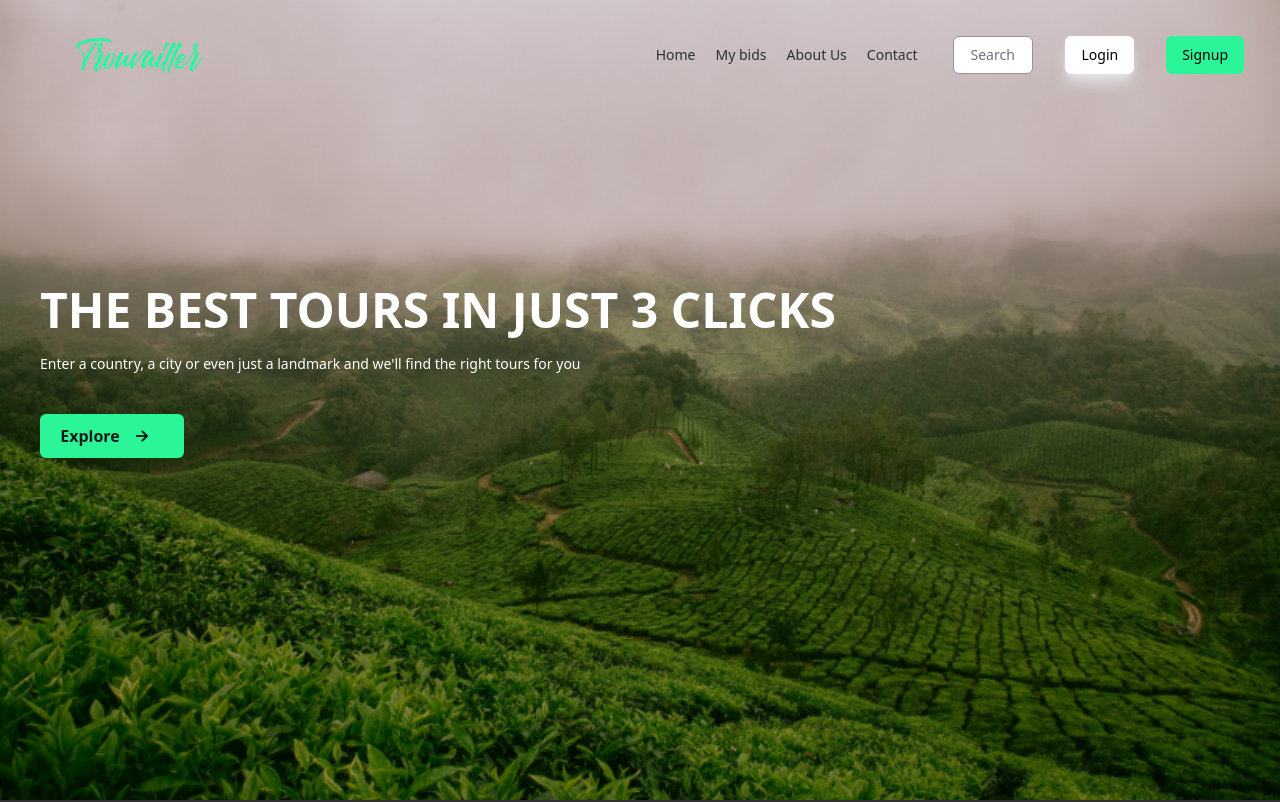
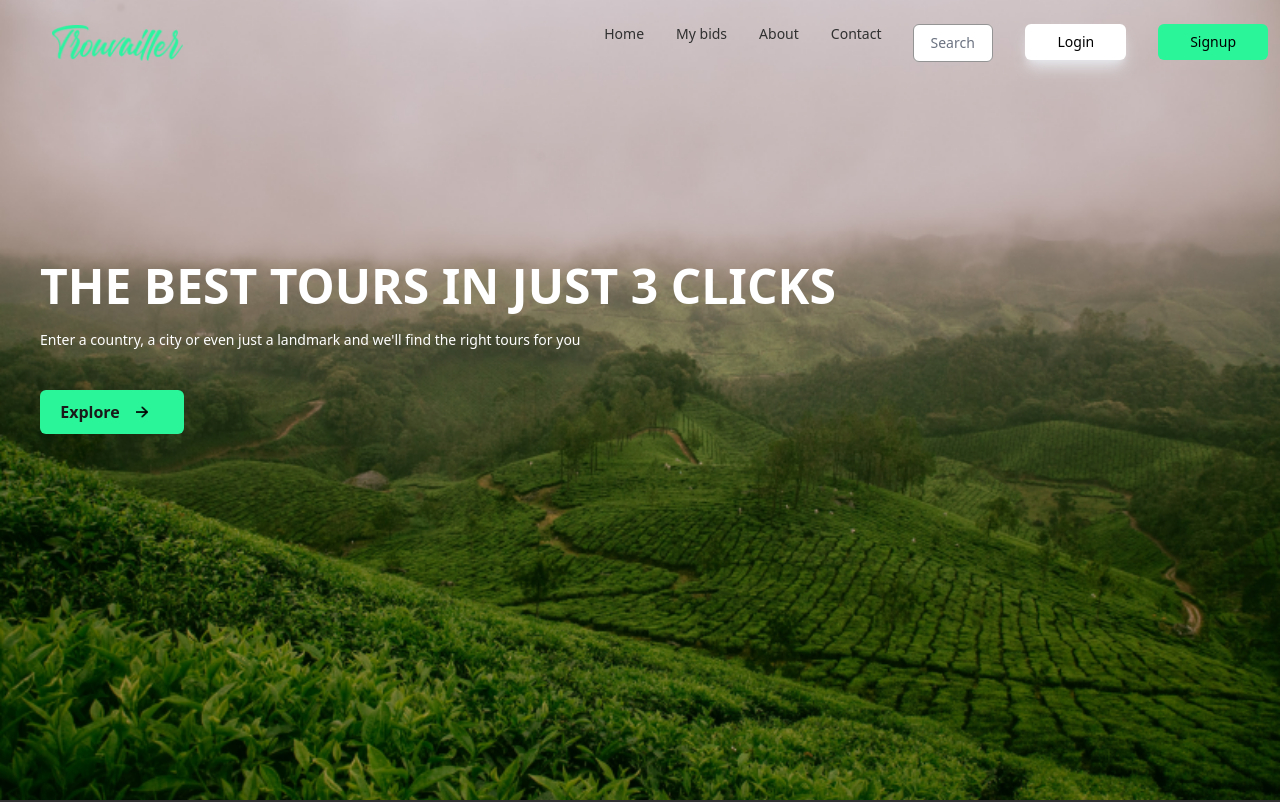
Before and after one commit to jaisonjoshi/Trouvailler-web, a React (Create React App) app: page / in a window 1280 px wide. Shown: the top 802 px of the page. Built offline with nearby package versions, Linux system fonts and the light colour scheme.

Commit message:
merged pull

```diff
--- a/package.json
+++ b/package.json
@@ -12,7 +12,7 @@
     "@testing-library/react": "^13.4.0",
     "@testing-library/user-event": "^13.5.0",
     "babel-plugin-macros": "^3.1.0",
-    "flowbite": "^1.5.3",
+    "flowbite": "^1.5.4",
     "flowbite-react": "^0.3.4",
     "react": "^18.2.0",
     "react-dom": "^18.2.0",
--- a/public/index.html
+++ b/public/index.html
@@ -29,6 +29,7 @@
     <title>React App</title>
   </head>
   <body>
+
     <noscript>You need to enable JavaScript to run this app.</noscript>
     <div id="root"></div>
     <!--
--- a/src/Pages/Reviews/Review.jsx
+++ b/src/Pages/Reviews/Review.jsx
@@ -23,6 +23,8 @@ const Reviews = () => {
 
 const ReviewsCard = () => {
     return (
+        <div>
+
             <div className='p-10'>
                 <div className='flex justify-center'>
                     <div className='w-2/5 h-2/5 rounded-full'>
@@ -36,6 +38,7 @@ const ReviewsCard = () => {
                     <span className='font-medium'>Jannike Borg,</span><span> Publisher</span>
                 </div>
             </div>
+        </div>
     )
 }
 
--- /dev/null
+++ b/src/Pages/components/navbar/navbar-old.jsx
@@ -0,0 +1,30 @@
+import React from 'react'
+import { Link } from "react-router-dom";
+
+const navbar = () => {
+  return (
+    <header class="text-blacky-light body-font">
+      <div class="container mx-auto flex flex-wrap p-5 flex-col md:flex-row items-center">
+        <img src={require('../../Assets/TrouvaillerGreen .png')} alt="" className="px-14" />
+        <nav class="md:ml-auto flex flex-wrap items-center text-base justify-center">
+          <a class="text-sm mr-5 text-blacky-light hover:text-evergreen duration-500"><Link className="" to="/">Home</Link></a>
+          <a class="text-sm mr-5 text-blacky-light hover:text-evergreen duration-500"><Link className="" to="/bid-status">My bids</Link></a>
+          <a class="text-sm mr-5 text-blacky-light hover:text-evergreen duration-500"><Link className="" to="/">About Us</Link></a>
+          <a class="text-sm mr-5 text-blacky-light hover:text-evergreen duration-500"><Link className="" to="/">Contact</Link></a>
+        </nav>
+        <div className="md:flex my-4">
+          <input type="text" className="w-20 bg-whiteglow outline-none text-blacky-dark text-sm border border-graydust-normal duration-500 px-4 py-2 mx-4 rounded-md" placeholder="Search" />
+         <button className="bg-whiteglow text-blacky-dark text-sm border border-none shadow-lg shadow-gray-200 duration-500 px-4 py-2 mx-4 hover:bg-blacky-dark rounded-md hover:text-whiteglow">
+            <Link className="" to="/login">Login</Link>
+          </button>
+
+          <button className="bg-evergreen text-blacky-dark text-sm border border-none duration-500 px-4 py-2 mx-4 hover:bg-blacky-dark rounded-md hover:text-whiteglow">
+            <Link className="" to="/signup">Signup</Link>
+          </button>
+          </div>
+      </div>
+    </header>
+  )
+}
+
+export default navbar
--- a/src/Pages/components/navbar/navbar.jsx
+++ b/src/Pages/components/navbar/navbar.jsx
@@ -1,30 +1,60 @@
-import React from 'react'
+import React from 'react';
 import { Link } from "react-router-dom";
-
-const navbar = () => {
-  return (
-    <header class="text-blacky-light body-font">
-      <div class="container mx-auto flex flex-wrap p-5 flex-col md:flex-row items-center">
-        <img src={require('../../Assets/TrouvaillerGreen .png')} alt="" className="px-14" />
-        <nav class="md:ml-auto flex flex-wrap items-center text-base justify-center">
-          <a class="text-sm mr-5 text-blacky-light hover:text-evergreen duration-500"><Link className="" to="/">Home</Link></a>
-          <a class="text-sm mr-5 text-blacky-light hover:text-evergreen duration-500"><Link className="" to="/bid-status">My bids</Link></a>
-          <a class="text-sm mr-5 text-blacky-light hover:text-evergreen duration-500"><Link className="" to="/">About Us</Link></a>
-          <a class="text-sm mr-5 text-blacky-light hover:text-evergreen duration-500"><Link className="" to="/">Contact</Link></a>
-        </nav>
-        <div className="md:flex my-4">
-          <input type="text" className="w-20 bg-whiteglow outline-none text-blacky-dark text-sm border border-graydust-normal duration-500 px-4 py-2 mx-4 rounded-md" placeholder="Search" />
-         <button className="bg-whiteglow text-blacky-dark text-sm border border-none shadow-lg shadow-gray-200 duration-500 px-4 py-2 mx-4 hover:bg-blacky-dark rounded-md hover:text-whiteglow">
-            <Link className="" to="/login">Login</Link>
-          </button>
-
-          <button className="bg-evergreen text-blacky-dark text-sm border border-none duration-500 px-4 py-2 mx-4 hover:bg-blacky-dark rounded-md hover:text-whiteglow">
-            <Link className="" to="/signup">Signup</Link>
-          </button>
-          </div>
-      </div>
-    </header>
-  )
+import Flowbite from "flowbite-react"
+import { Navbar } from 'flowbite-react/lib/cjs/components/Navbar';
+import { Button } from 'flowbite-react/lib/cjs/components/Button';
+const NavbarTest = () => {
+    return (
+        <div>
+            <Navbar
+                fluid={true}
+                rounded={true}
+                class="bg-whiteglow sm:bg-transparent py-6 px-3"
+            >
+                <Navbar.Brand href="/">
+                    <img
+                        src={require('../../Assets/TrouvaillerGreen .png')}
+                        className="mr-3 h-6 sm:h-9 pl-10"
+                        alt="Trouvailler Logo"
+                    />
+                </Navbar.Brand>
+                <Navbar.Toggle />
+                <Navbar.Collapse>
+                    <Navbar.Link href="/"
+                        class="p-3 sm:p-0 text-sm text-blacky-light hover:text-evergreen duration-500">
+                        Home
+                    </Navbar.Link>
+                    <Navbar.Link href="/bid-status"
+                        class="p-3 sm:p-0 text-sm text-blacky-light hover:text-evergreen duration-500">
+                        My bids
+                    </Navbar.Link>
+                    <Navbar.Link href="/"
+                        class="p-3 sm:p-0 text-sm  text-blacky-light hover:text-evergreen duration-500">
+                        About
+                    </Navbar.Link>
+                    <Navbar.Link href="/"
+                        class="p-3 sm:p-0 text-sm  text-blacky-light hover:text-evergreen duration-500 ">
+                        Contact
+                    </Navbar.Link>
+                    <div>
+                        <input type="text" className="w-full sm:w-20 bg-whiteglow outline-none text-blacky-dark text-sm border border-graydust-normal duration-500 px-4 py-2 rounded-md" placeholder="Search" />
+                    </div>
+                    <Link className="" to="/login">
+                        <Button
+                            class="w-full sm:w-auto  bg-whiteglow text-blacky-dark text-sm border border-none shadow-lg shadow-gray-200 duration-500 px-4  hover:bg-blacky-dark rounded-md hover:text-whiteglow">
+                            Login
+                        </Button>
+                    </Link>
+                    <Link className="" to="/signup">
+                        <Button
+                            class="w-full sm:w-auto bg-evergreen text-blacky-dark text-sm border border-none duration-500 px-4  hover:bg-blacky-dark rounded-md hover:text-whiteglow">
+                            Signup
+                        </Button>
+                    </Link>
+                </Navbar.Collapse>
+            </Navbar>
+        </div>
+    );
 }
 
-export default navbar
+export default NavbarTest;
--- a/src/Pages/home/Home.jsx
+++ b/src/Pages/home/Home.jsx
@@ -7,12 +7,11 @@ import ReviewMob from '../Reviews/ReviewsMob'
 import Footer from '../components/Footer/Footer'
 import { Link } from "react-router-dom";
 
-
 const Home = () => {
   return (
     <div className="">
       <div className="bg-hero-image bg-cover w-full h-screen">
-        <Navbar />
+        <Navbar></Navbar>
         <div className="px-10 py-8 flex-row mid:w-4/6">
           <h1 className="text-5xl text-whiteglow font-bold md:pt-36">
             THE BEST TOURS IN JUST 3 CLICKS
@@ -69,7 +68,9 @@ const Home = () => {
       </div>
 
       <div>
+
         {/* Trending destinations block */}
+
         <div>
           <div className='text-center'>
             <h1 className='font-bold text-2xl'>Trending Destinations</h1>
@@ -90,8 +91,8 @@ const Home = () => {
 
       </div >
 
+      {/* Reviews block */}
 
-      {/* Reviews block */}
       <div className='bg-graydust-light'>
         <h1 className='font-bold text-2xl text-center pt-7'>Reviews</h1>
         <div className='hidden sm:block px-20'><Review /></div>
@@ -100,6 +101,7 @@ const Home = () => {
       </div>
 
       {/* Footer block */}
+
       <Footer />
     </div>
   )
```
Also changed, not shown: 1 other file (tests, documents, lock files or other folders). Lines whose indentation alone changed are shown as unchanged.
